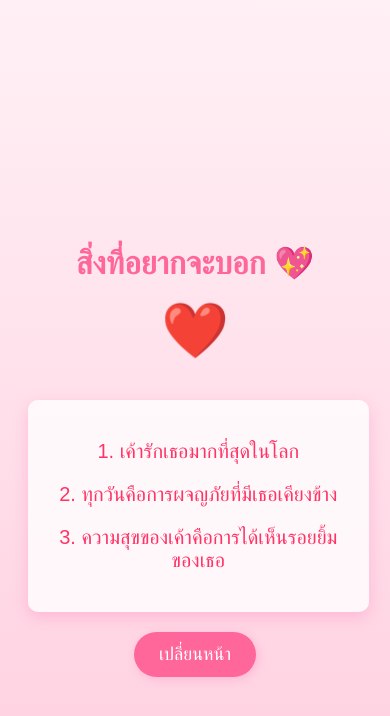
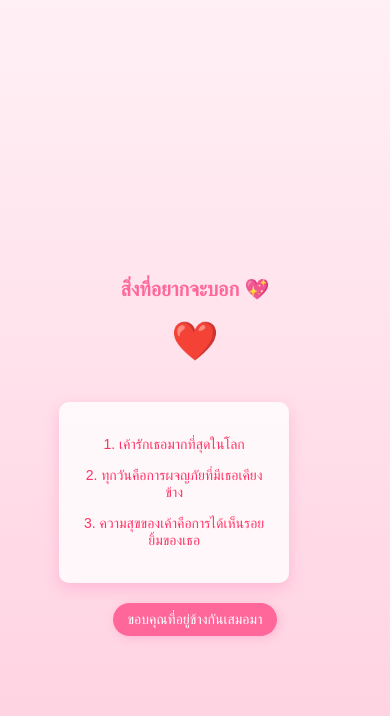
Before and after one commit to pawit112/i-love-you, a plain HTML site: page 22.html in a window 390 px wide. Both pictures are taken after a click on the element "❤️". Drawn offline with Linux system fonts and the light colour scheme.

Commit message:
Update 22.html

```diff
--- a/22.html
+++ b/22.html
@@ -14,7 +14,7 @@
             align-items: center;
             height: 100vh;
             flex-direction: column;
-            overflow-y: auto;
+            overflow-y: auto; /* Allow scrolling */
         }
         h1 {
             color: #ff6699;
@@ -67,13 +67,51 @@
             background-color: #ff3366;
             transform: scale(1.1);
         }
+
+        /* ---- Media Queries for mobile and tablet ---- */
+
+        @media (max-width: 768px) {
+            h1 {
+                font-size: 24px;
+            }
+            .heart {
+                font-size: 40px;
+            }
+            .message-box {
+                width: 80%;
+                font-size: 16px;
+            }
+            button {
+                font-size: 16px;
+                padding: 10px 20px;
+            }
+        }
+
+        @media (max-width: 480px) {
+            h1 {
+                font-size: 20px;
+            }
+            .heart {
+                font-size: 35px;
+            }
+            .message-box {
+                width: 70%;
+                font-size: 14px;
+            }
+            button {
+                font-size: 14px;
+                padding: 8px 15px;
+            }
+        }
     </style>
 </head>
 <body>
     <h1>สิ่งที่อยากจะบอก 💖</h1>
 
+    <!-- หัวใจที่คลิกได้ -->
     <div class="heart" onclick="showMessages()">❤️</div>
 
+    <!-- ข้อความที่อยากบอก -->
     <div class="messages" id="messageBox">
         <div class="message-box">
             <p id="message1">1. เค้ารักเธอมากที่สุดในโลก</p>
@@ -87,28 +125,31 @@
             <p id="message9">9. เค้าอยากใช้ชีวิตไปพร้อมกับเธอ</p>
             <p id="message10">10. เค้าจะรักเธอไปตลอดชีวิต</p>
         </div>
-        <button onclick="finishMessages()">เปลี่ยนหน้า</button>
+        <button onclick="finishMessages()">ขอบคุณที่อยู่ข้างกันเสมอมา</button>
     </div>
 
     <script>
         let messageIndex = 1;
 
+        // ฟังก์ชันแสดงข้อความ
         function showMessages() {
             document.getElementById('messageBox').style.display = 'block';
             showMessage();
         }
 
+        // แสดงข้อความแต่ละข้อ
         function showMessage() {
             if (messageIndex <= 10) {
                 document.getElementById('message' + messageIndex).style.display = 'block';
                 messageIndex++;
-                setTimeout(showMessage, 1000);
+                setTimeout(showMessage, 1000); // แสดงแต่ละข้อทุกๆ 2 วินาที
             }
         }
 
+        // ฟังก์ชันจบการแสดง
         function finishMessages() {
-            alert('ลองกดโอเคสิ');
-            window.location.href = "nextpage.html";
+            alert('รองกดโอเครสิ');
+            window.location.href = "https://youtu.be/eKWSSHJ5d_I?si=_JAzcq0pweWp641M";  // เปลี่ยนไปที่ลิงค์อื่นหรือหน้าที่ต้องการ
         }
     </script>
 </body>
```
